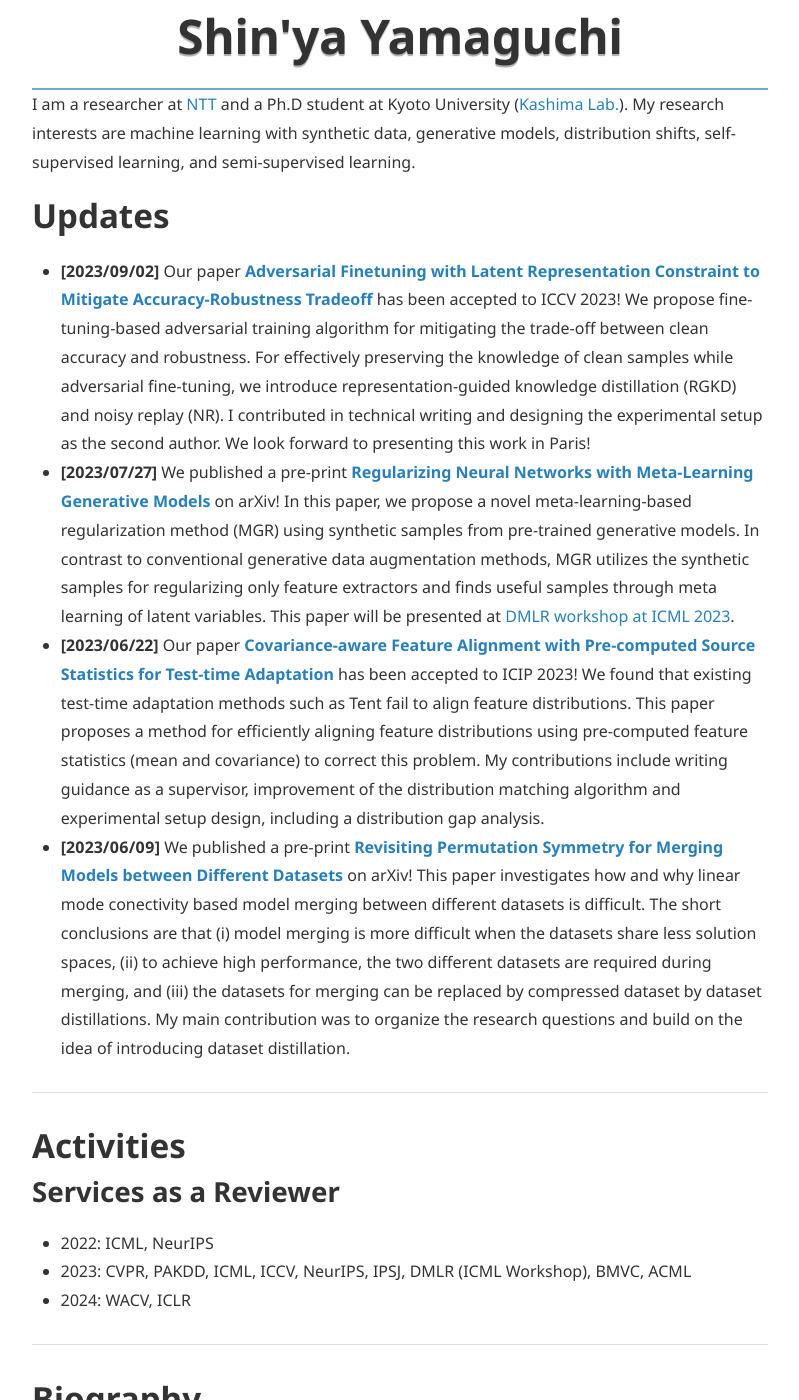
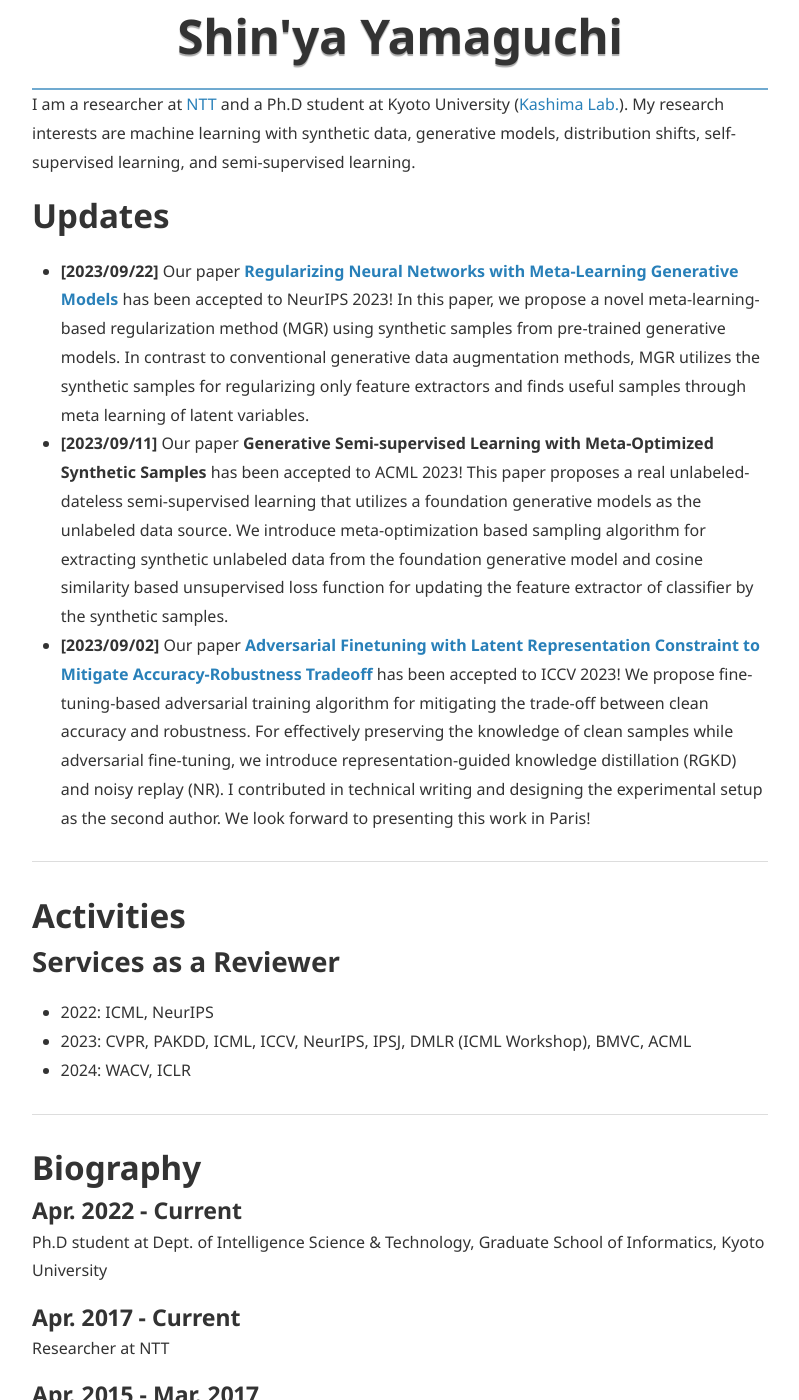
Before and after one commit to yshinya6/yshinya6.github.io, a Jekyll site: the page built from index.md, in a window 1280 px wide and 1400 px high, scrolled down 340 px. Shown: the whole window, without its empty margins (240-1039 px from the left). Built offline with Jekyll 4.4.1, drawn with Linux system fonts in a browser that asks for light colours; nearby versions of some CDN libraries; some of the changed text lies outside the part shown.

Commit message:
Add ACML2023 and NeurIPS 2023

```diff
--- a/index.md
+++ b/index.md
@@ -20,10 +20,9 @@ I am a researcher at [NTT](https://www.rd.ntt/e/cds/) and a Ph.D student at Kyot
 My research interests are machine learning with synthetic data, generative models, distribution shifts, self-supervised learning, and semi-supervised learning.
 
 # Updates
+* **[2023/09/22]** Our paper [**Regularizing Neural Networks with Meta-Learning Generative Models**](https://arxiv.org/abs/2307.13899) has been accepted to NeurIPS 2023! In this paper, we propose a novel meta-learning-based regularization method (MGR) using synthetic samples from pre-trained generative models. In contrast to conventional generative data augmentation methods, MGR utilizes the synthetic samples for regularizing only feature extractors and finds useful samples through meta learning of latent variables.
+* **[2023/09/11]** Our paper **Generative Semi-supervised Learning with Meta-Optimized Synthetic Samples** has been accepted to ACML 2023! This paper proposes a real unlabeled-dateless semi-supervised learning that utilizes a foundation generative models as the unlabeled data source. We introduce meta-optimization based sampling algorithm for extracting synthetic unlabeled data from the foundation generative model and cosine similarity based unsupervised loss function for updating the feature extractor of classifier by the synthetic samples.
 * **[2023/09/02]** Our paper [**Adversarial Finetuning with Latent Representation Constraint to Mitigate Accuracy-Robustness Tradeoff**](https://arxiv.org/abs/2308.16454) has been accepted to ICCV 2023! We propose fine-tuning-based adversarial training algorithm for mitigating the trade-off between clean accuracy and robustness. For effectively preserving the knowledge of clean samples while adversarial fine-tuning, we introduce representation-guided knowledge distillation (RGKD) and noisy replay (NR). I contributed in technical writing and designing the experimental setup as the second author. We look forward to presenting this work in Paris!
-* **[2023/07/27]** We published a pre-print [**Regularizing Neural Networks with Meta-Learning Generative Models**](https://arxiv.org/abs/2307.13899) on arXiv! In this paper, we propose a novel meta-learning-based regularization method (MGR) using synthetic samples from pre-trained generative models. In contrast to conventional generative data augmentation methods, MGR utilizes the synthetic samples for regularizing only feature extractors and finds useful samples through meta learning of latent variables. This paper will be presented at [DMLR workshop at ICML 2023](https://dmlr.ai/).
-* **[2023/06/22]** Our paper [**Covariance-aware Feature Alignment with Pre-computed Source Statistics for Test-time Adaptation**](https://arxiv.org/abs/2204.13263) has been accepted to ICIP 2023! We found that existing test-time adaptation methods such as Tent fail to align feature distributions. This paper proposes a method for efficiently aligning feature distributions using pre-computed feature statistics (mean and covariance) to correct this problem. My contributions include writing guidance as a supervisor, improvement of the distribution matching algorithm and experimental setup design, including a distribution gap analysis.
-* **[2023/06/09]** We published a pre-print [**Revisiting Permutation Symmetry for Merging Models between Different Datasets**](https://arxiv.org/abs/2306.05641) on arXiv! This paper investigates how and why linear mode conectivity based model merging between different datasets is difficult. The short conclusions are that (i) model merging is more difficult when the datasets share less solution spaces, (ii) to achieve high performance, the two different datasets are required during merging, and (iii) the datasets for merging can be replaced by compressed dataset by dataset distillations. My main contribution was to organize the research questions and build on the idea of introducing dataset distillation.
 
 ---
 
@@ -55,37 +54,43 @@ B.E. from Dept. of Computer Engineering, Yokohama National University
 - [DBLP](https://dblp.org/pid/215/6588.html)
 
 ## International Conference
-1. S. Suzuki, <u>S. Yamaguchi</u>, S. Takeda, S. Kanai, N. Makishima, A. Ando, R. Masumura,
+1. <u>S. Yamaguchi</u>, S. Kanai, A. Kumagai, D. Chijiwa, H. Kashima,
+[**Regularizing Neural Networks with Meta-Learning Generative Models**](https://arxiv.org/abs/2307.13899),
+Neural Information Processing Systems (NeurIPS), 2023.
+2. <u>S. Yamaguchi</u>, S. Kanai, A. Kumagai, D. Chijiwa, H. Kashima,
+**Generative Semi-supervised Learning with Meta-Optimized Synthetic Samples**,
+Asian Conference on Machine Learning, 2023.
+3. S. Suzuki, <u>S. Yamaguchi</u>, S. Takeda, S. Kanai, N. Makishima, A. Ando, R. Masumura,
 [**Adversarial Finetuning with Latent Representation Constraint to Mitigate Accuracy-Robustness Tradeoff**](https://arxiv.org/abs/2308.16454),
 International Conference on Computer Vision (ICCV), 2023.
-2. K. Adachi, <u>S. Yamaguchi</u>, A. Kumagai,
+4. K. Adachi, <u>S. Yamaguchi</u>, A. Kumagai,
 [**Covariance-aware Feature Alignment with Pre-computed Source Statistics for Test-time Adaptation**](https://arxiv.org/abs/2204.13263),
 IEEE International Conference on Image Processing (ICIP), 2023.
-3. S. Kanai, <u>S. Yamaguchi</u>, M. Yamada, H. Takahashi, Y. Ida,
+5. S. Kanai, <u>S. Yamaguchi</u>, M. Yamada, H. Takahashi, Y. Ida,
 [**Switching One-Versus-the-Rest Loss to Increase the Margin of Logits for Adversarial Robustness**](https://arxiv.org/abs/2207.10283),
 International Conference on Machine Learning (ICML), 2023.
-4. D. Chijiwa, <u>S. Yamaguchi</u>, A. Kumagai, Y. Ida,
+6. D. Chijiwa, <u>S. Yamaguchi</u>, A. Kumagai, Y. Ida,
 [**Meta-ticket: Finding optimal subnetworks for few-shot learning within randomly initialized neural networks**](https://arxiv.org/abs/2205.15619),
 Neural Information Processing Systems (NeurIPS), 2022.
-5. K. Adachi, <u>S. Yamaguchi</u>,
+7. K. Adachi, <u>S. Yamaguchi</u>,
 [**Learning Robust Convolutional Neural Networks with Relevant Feature Focusing via Explanations**](https://arxiv.org/abs/2202.04237),
 IEEE International Conference on Multimedia & Expo (ICME), 2022.
-6. D. Chijiwa, <u>S. Yamaguchi</u>, Y. Ida, K. Umakoshi, T. Inoue,
+8. D. Chijiwa, <u>S. Yamaguchi</u>, Y. Ida, K. Umakoshi, T. Inoue,
 [**Pruning Randomly Initialized Neural Networks with Iterative Randomization**](https://openreview.net/pdf?id=QCPY2eMXYs),
 Neural Information Processing Systems (NeurIPS, **Spotlight**), 2021. [[arXiv]](https://arxiv.org/abs/2106.09269) [[code]](https://github.com/dchiji-ntt/iterand)
-7. <u>S. Yamaguchi</u>, S. Kanai,
+9. <u>S. Yamaguchi</u>, S. Kanai,
 [**F-Drop&Match: GANs with a Dead Zone in the High-Frequency Domain**](https://openaccess.thecvf.com/content/ICCV2021/html/Yamaguchi_F-DropMatch_GANs_With_a_Dead_Zone_in_the_High-Frequency_Domain_ICCV_2021_paper.html),
 International Conference on Computer Vision (ICCV), 2021. [[arXiv]](https://arxiv.org/abs/2106.02343)
-8. <u>S. Yamaguchi</u>, S. Kanai, T. Shioda, S. Takeda,
+10. <u>S. Yamaguchi</u>, S. Kanai, T. Shioda, S. Takeda,
 [**Image Enhanced Rotation Prediction for Self-Supervised Learning**](https://ieeexplore.ieee.org/document/9506132),
 IEEE International Conference on Image Processing (ICIP), 2021. [[arXiv]](https://arxiv.org/abs/1912.11603)
-9. S. Kanai, M. Yamada, <u>S. Yamaguchi</u>, H. Takahashi, Y. Ida,
+11. S. Kanai, M. Yamada, <u>S. Yamaguchi</u>, H. Takahashi, Y. Ida,
 [**Constraining Logits by Bounded Function for Adversarial Robustness**](https://ieeexplore.ieee.org/document/9533777),
 International Joint Conference on Neural Networks (IJCNN), 2021. [[arXiv]](https://arxiv.org/abs/2010.02558)
-10. <u>S. Yamaguchi</u>, S. Kanai, T. Eda,
+12. <u>S. Yamaguchi</u>, S. Kanai, T. Eda,
 [**Effective Data Augmentation with Multi-Domain Learning GANs**](https://ojs.aaai.org/index.php/AAAI/article/view/6131),
 AAAI Conference on Artificial Intelligence (AAAI), 2020. [[arXiv]](https://arxiv.org/abs/1912.11597)
-11. <u>S. Yamaguchi</u>, K. Kuramitsu,
+13. <u>S. Yamaguchi</u>, K. Kuramitsu,
 [**A Fusion Techniques of Schema and Syntax Rules for Validating Open Data**](https://link.springer.com/chapter/10.1007/978-3-319-56660-3_37),
 Asian Conference on Intelligent Information and Database Systems (ACIIDS), 2017
 
```
